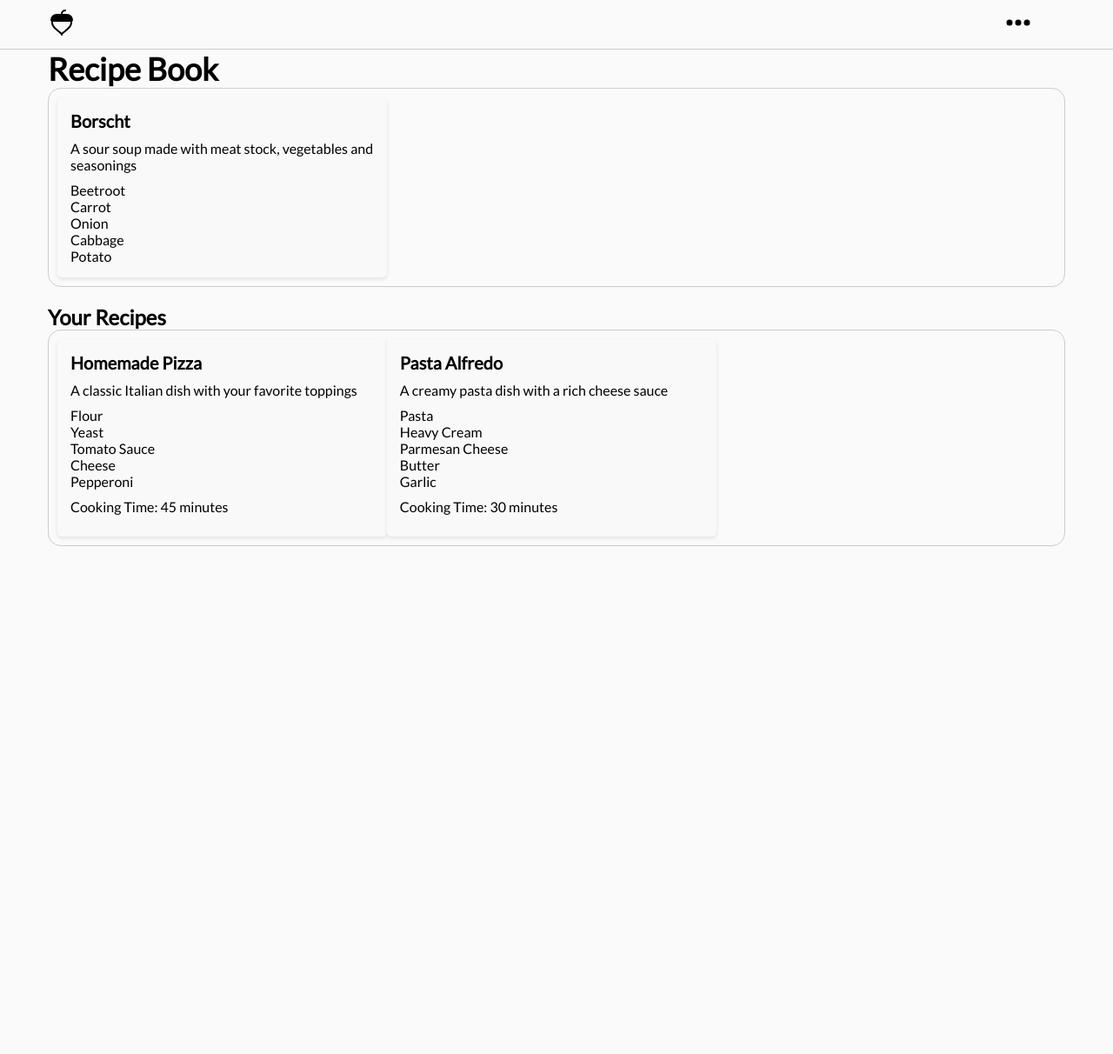
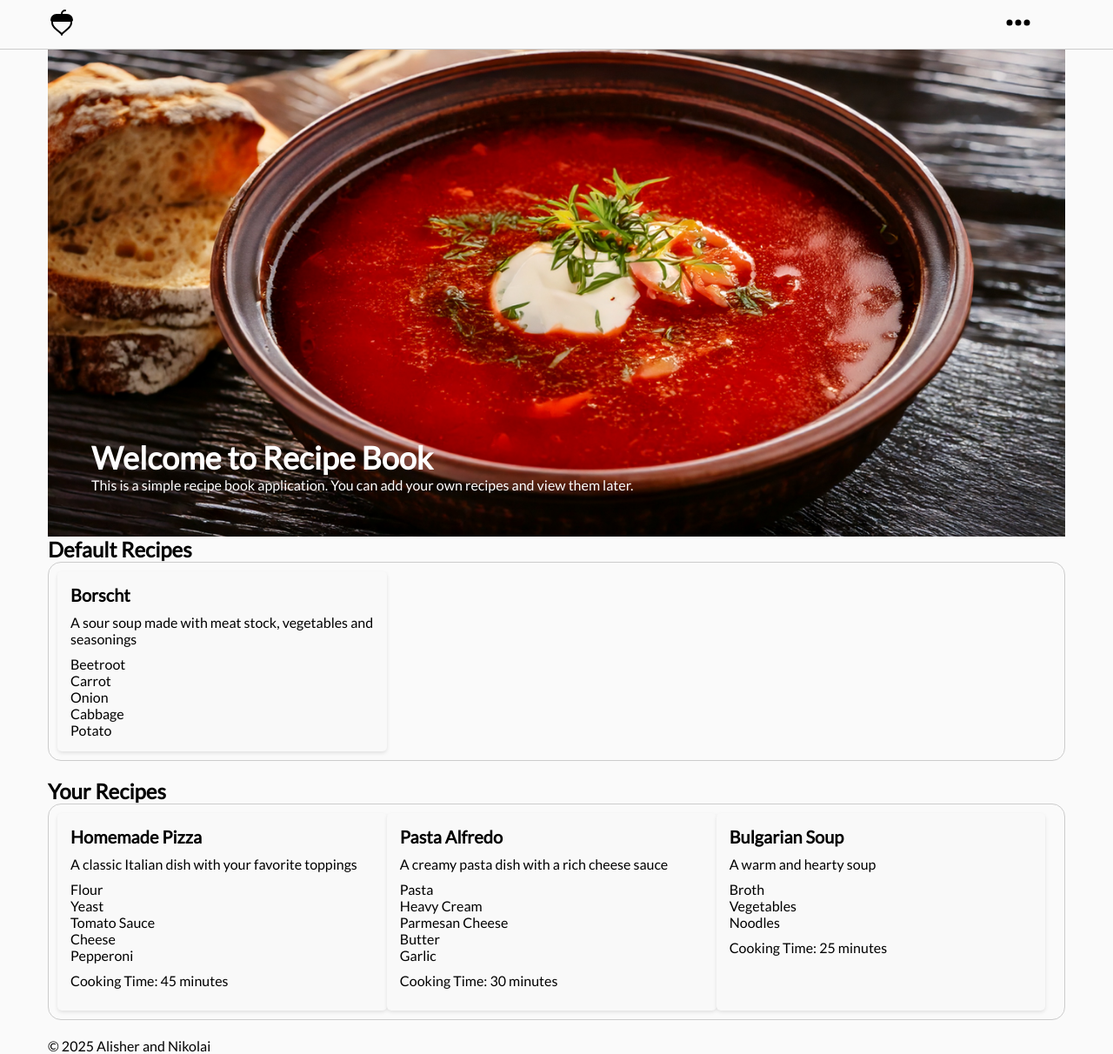
Before and after one commit to alwry/yantizhanov_meijer_oop, a website built with Parcel: page src/index.html in a window 1280 px wide. Shown: the whole page at 87% size. Before the commit the page ends 800 px from the top, so only its background shows below. Built offline with nearby package versions, Linux system fonts and the light colour scheme.

Commit message:
Welcome div
I know it's weird to add the first block in the end, but it is what it is

```diff
--- a/src/index.html
+++ b/src/index.html
@@ -23,10 +23,21 @@
     </header>
 
     <main>
+        <div class="grid-con" id="welcome">
+            <div class="col-span-full welcome-div">
+                <h1 class="col-span-full">
+                    Welcome to Recipe Book
+                </h1>
+                <p class="col-span-full">
+                    This is a simple recipe book application. You can add your own recipes and view them later.
+                </p>
+            </div>
+        </div>
         <div class="grid-con">
-            <h1 class="col-span-full">
-                Recipe Book
-            </h1>
+            <h2 class="col-span-full">
+                Default Recipes
+            </h2>
+
             <div class="col-span-full recipe">
             </div>
             <div class="col-span-full custom">
@@ -35,5 +46,14 @@
             </div>
         </div>
     </main>
+    <footer>
+        <div class="grid-con">
+            <div class="col-span-full">
+                <p>
+                    &copy; 2025 Alisher and Nikolai
+                </p>
+            </div>
+        </div>
+    </footer>
 </body>
 </html>
--- a/src/js/main.js
+++ b/src/js/main.js
@@ -1,6 +1,6 @@
 
-import { Recipe } from './modules/Recipe.js';
-import { CustomRecipe } from './modules/CustomRecipe.js';
+import {Recipe} from './modules/Recipe.js';
+import {CustomRecipe} from './modules/CustomRecipe.js';
 
 
 const borscht = new Recipe(
@@ -32,6 +32,9 @@ const customSoup = new CustomRecipe(
   ["Broth", "Vegetables", "Noodles"],
   25
 );
+
+customRecipes.push(customSoup);
+
 function renderRecipes() {
   const defaultRecipeContainer = document.querySelector('.recipe');
   const customRecipeContainer = document.querySelector('.custom .recipe');
--- a/src/js/modules/CustomRecipe.js
+++ b/src/js/modules/CustomRecipe.js
@@ -1,5 +1,4 @@
-// js/modules/CustomRecipe.js
-import { Recipe } from './Recipe.js';
+import {Recipe} from './Recipe.js';
 
 export class CustomRecipe extends Recipe {
     constructor(name, description, ingredients, cookingTime) {
--- a/src/sass/pages/_home.scss
+++ b/src/sass/pages/_home.scss
@@ -13,3 +13,15 @@ h1 {
     margin-bottom: 20px;
     margin-top: 20px;
 }
+
+.welcome-div {
+    height: 70vh;
+    background-image: url('../img/hero-img.jpg');
+    background-size: cover;
+    background-position: center;
+    display: flex;
+    flex-direction: column;
+    justify-content: end;
+    padding: 50px;
+    color: white;
+}
```
Also changed, not shown: dist/hero-img.eca7d938.jpg (added), dist/index.html, src/css/main.css, src/img/hero-img.jpg (added), 4 other files.
